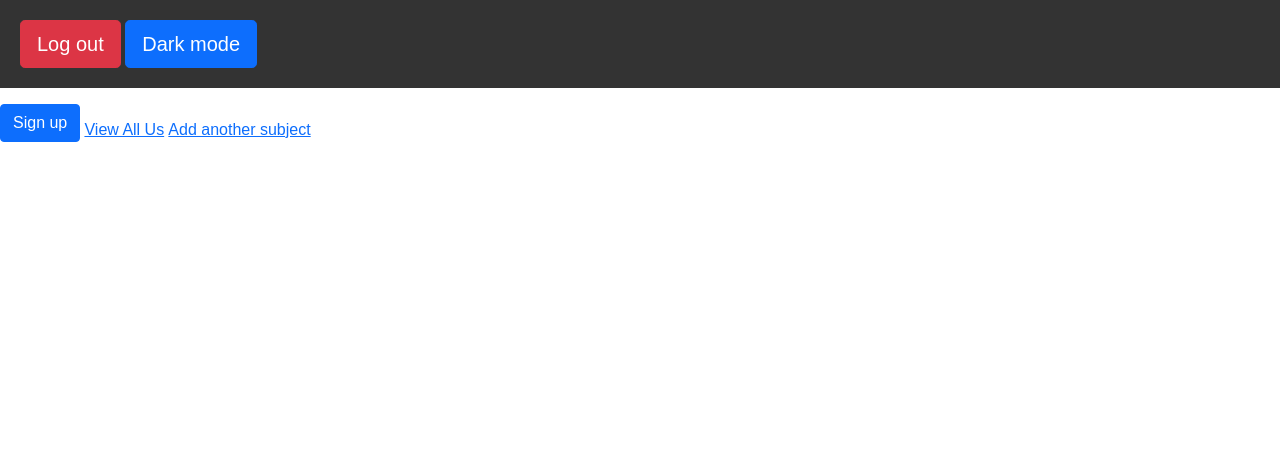
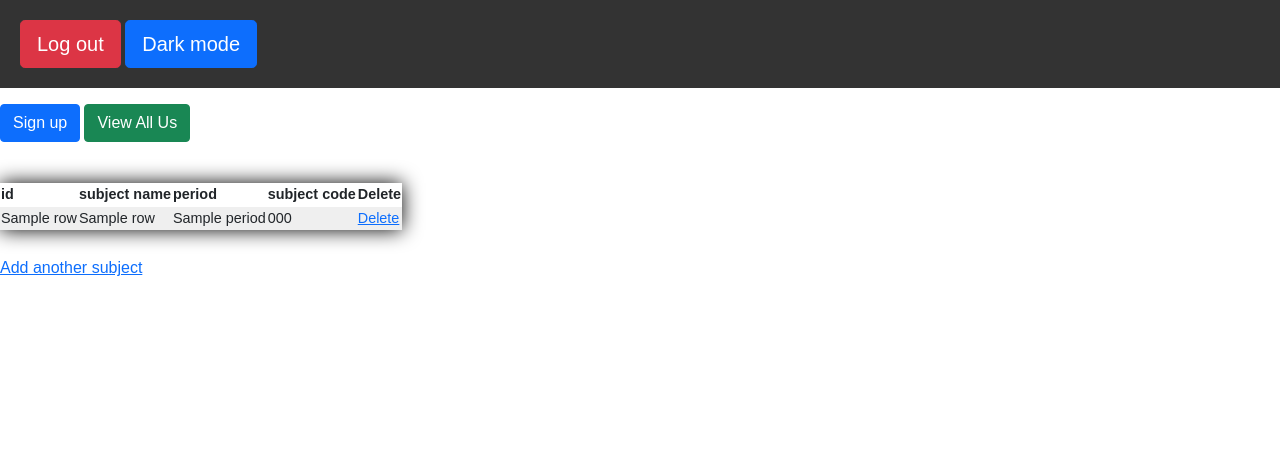
Before and after one commit to LiamNaidoo/Subject-selector, a Flask app: template FlaskWebProject1/templates/index.html in a window 1280 px wide. Shown: the top 470 px of the page. Run offline with Flask 2, Linux system fonts and the light colour scheme; the visitor is signed in with stand-in values (Sample User, id 1); the template is opened without the code that fills it: most values are stand-ins (such as "Sample title", 1, 10 or a date in 2020); some web fonts are replaced.

Commit message:
Admin delete subject

```diff
--- a/FlaskWebProject1/app.py
+++ b/FlaskWebProject1/app.py
@@ -92,10 +92,20 @@ def delete_subject():
     with create_connection() as connection:
         with connection.cursor() as cursor:
 
-            # Deletes a selected row from connect table
+            # Deletes a selected row from connect table by user who selected it
             cursor.execute("DELETE FROM connect WHERE subject_id = %s AND user_id = %s", (request.args['id'], session['id']))
             connection.commit()
     return redirect(f"/view?id={session['id']}")
+
+# delete subject function
+@app.route('/admin_delete')
+def admin_delete():
+    with create_connection() as connection:
+        with connection.cursor() as cursor:
+            # Deletes a selected row from connect table
+            cursor.execute("DELETE FROM subject_table WHERE id = %s ", (request.args['id']))
+            connection.commit()
+    return redirect('/')
 
 
 # edit_user route that
--- a/FlaskWebProject1/templates/index.html
+++ b/FlaskWebProject1/templates/index.html
@@ -8,7 +8,9 @@
 </ul>
 
 {% if session ['role'] == 'admin' %}
-<a href="{{ url_for('list_users')}}">View All Us</a>
+<ul class="btn btn-success">
+    <a style="text-decoration:none; color:#ffffff" href="{{ url_for('list_users')}}">View All Us</a>
+</ul>
 {% elif 'logged_in' in session %}
 <a href="/view?id={{ session['id']}}"> view your account</a>
 {% endif %}
@@ -28,6 +30,23 @@
     </tr>
     {% endfor %}
 </table>
+
+{% elif session ['role'] == 'admin' %}
+
+<!--Table uses a custom div using css--->
+<table class="styled-table">
+
+    <tr> <th> id </th> <th> subject name </th> <th> period </th> <th> subject code </th> <th> Delete </th> </tr>
+    {% for row in result %}
+    <tr>
+        <td>{{row.idsubject}}</td>
+        <td> {{ row.subject_name }} </td>
+        <td>{{ row.period }}</td>
+        <td> {{ row.subject_code }}</td>
+        <td><a href="/admin_delete?id={{ row.id }}" onclick="return confirm('Are you sure you want to delete {{ row.subject_name }}?')">Delete</a></td>
+    </tr>
+    {% endfor %}
+</table>
 {% endif %}
 
 <a href="add_subject?id={{result.id}}">Add another subject</a>
--- a/FlaskWebProject1/templates/users_view.html
+++ b/FlaskWebProject1/templates/users_view.html
@@ -36,7 +36,7 @@
         <td> {{ row.subject_code }}</td>
 
         <!--confirming user if they want to delete subject--->
-        <td><a href="/delete_subject?id={{ row.subject_id }}" onclick="return confirm('Are you sure you want to delete {{ row.subject_name }}?')">Delete</a></td>
+        <td><a href="/admin_delete?id={{ row.subject_id }}" onclick="return confirm('Are you sure you want to delete {{ row.subject_name }}?')">Delete</a></td>
     </tr>
     {% endfor %}
 </table>
```
